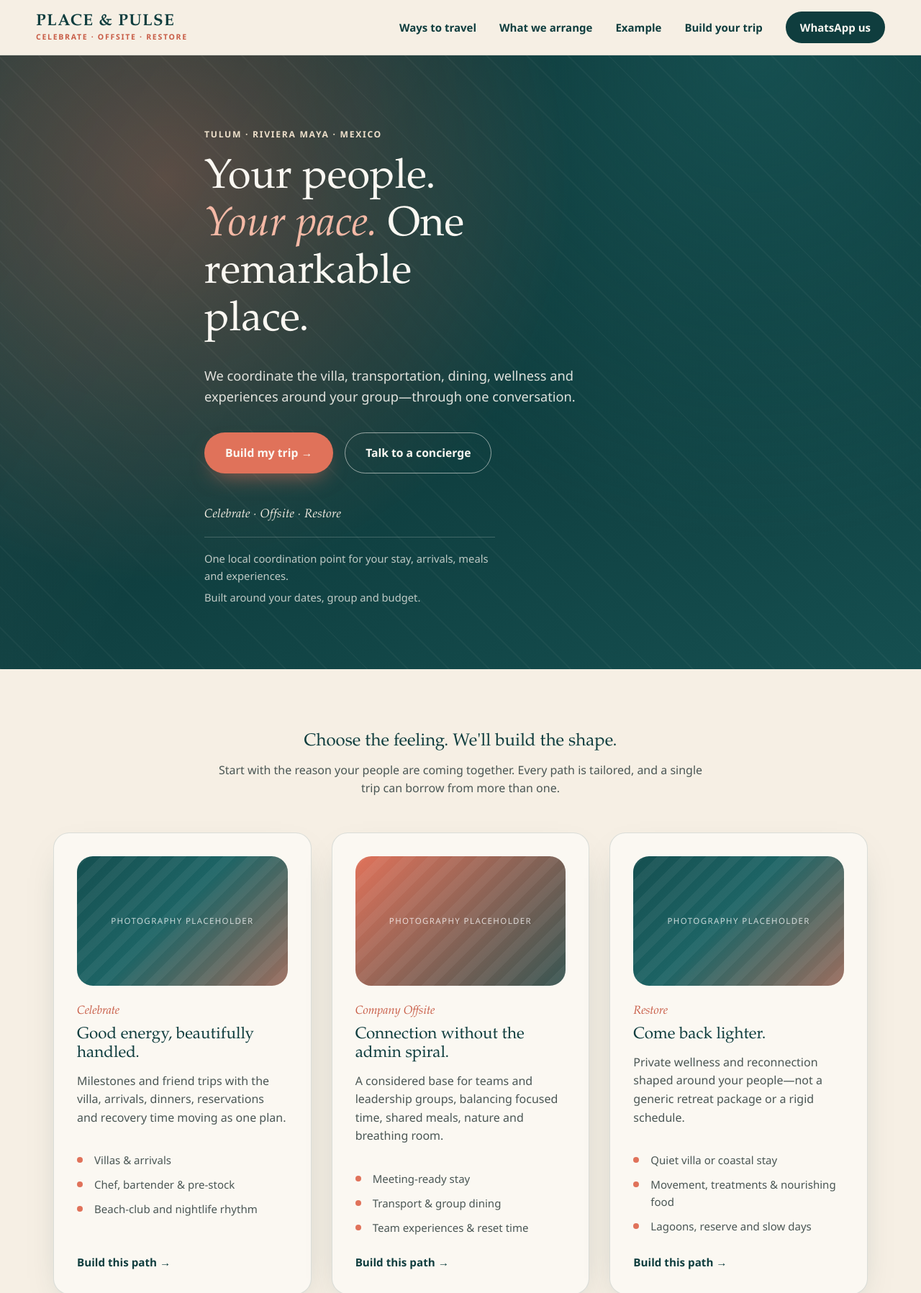
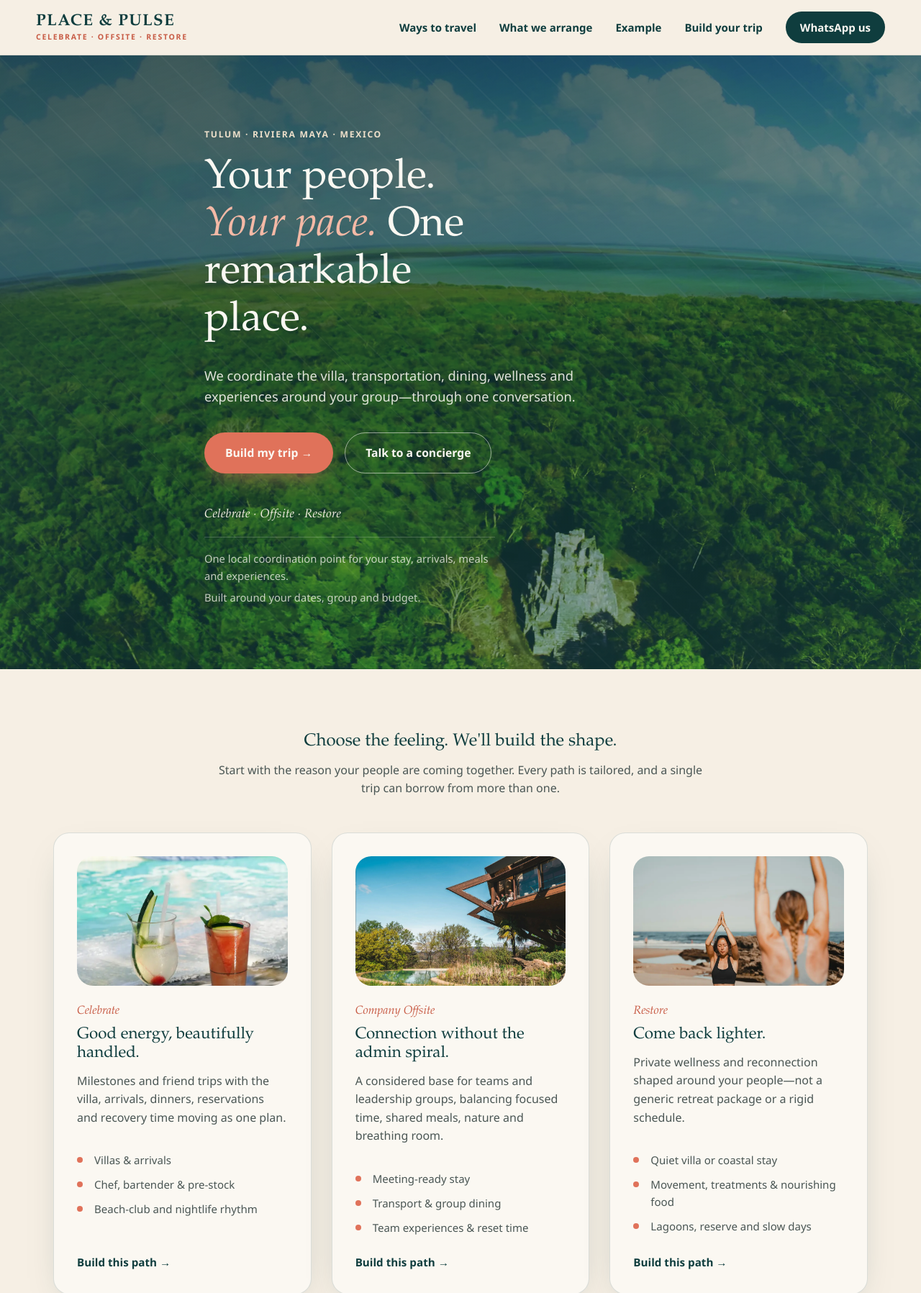
Before and after one commit to nosferatu3333/place-and-pulse, a plain HTML site: page index.html in a window 1280 px wide. Shown: the top 1797 px of the page at 72% size. Drawn offline with Linux system fonts and the light colour scheme.

Commit message:
Add real destination/lifestyle photography
Downloads the hero, ways-to-travel, itinerary, and nature photos from
the original prototype into images/ and wires them into the matching
photo-block placeholders. Updates the footer credit note and drops
the now-stale "no hotlinked images" comment.

Co-Authored-By: Claude Sonnet 5 <noreply@anthropic.com>

```diff
--- a/index.html
+++ b/index.html
@@ -10,15 +10,6 @@
 <meta property="og:title" content="Place & Pulse | Tulum Group Trip Concierge">
 <meta property="og:description" content="Villa, transport, dining, wellness and experiences for group trips in Tulum — one concierge, one conversation.">
 <meta name="twitter:card" content="summary">
-
-<!--
-  Photography note: the live version of this site credits its photographers via
-  Wikimedia Commons / Unsplash. This rebuild is fully self-contained and does not
-  hotlink any external images, so every photographic block below is a CSS-only
-  gradient placeholder. Before launch, replace each marked block with properly
-  licensed destination/lifestyle photography and restore full photo credits
-  (see the footer "Photography credits" line).
--->
 
 <style>
   :root{
@@ -219,12 +210,10 @@
     overflow:hidden;
     padding:96px 0 88px;
     background:
-      radial-gradient(circle at 18% 20%, rgba(224,114,90,0.35), transparent 45%),
-      radial-gradient(circle at 82% 0%, rgba(29,100,101,0.55), transparent 50%),
-      linear-gradient(160deg, var(--teal-950) 0%, var(--teal-900) 55%, var(--teal-800) 100%);
+      linear-gradient(160deg, rgba(10,44,45,0.85) 0%, rgba(15,61,62,0.6) 55%, rgba(29,100,101,0.4) 100%),
+      url('images/hero-sian-kaan-aerial-real.webp') center/cover no-repeat;
     color:var(--sand-50);
   }
-  /* // TODO: replace with real destination/lifestyle photography (hero background treatment) */
   .hero::after{
     content:"";
     position:absolute;
@@ -285,6 +274,11 @@
   .photo-block.alt{
     background:linear-gradient(135deg, var(--coral-500), var(--teal-800) 120%);
   }
+  .photo-block.has-photo{
+    background-size:cover;
+    background-position:center;
+  }
+  .photo-block.has-photo::before{ content:none; }
   .photo-block::before{
     content:"Photography placeholder";
     position:absolute;
@@ -759,8 +753,7 @@
 
       <div class="grid-3">
         <article class="card">
-          <!-- // TODO: replace with real destination/lifestyle photography -->
-          <div class="photo-block card-photo" aria-hidden="true"></div>
+          <div class="photo-block card-photo has-photo" style="background-image:url('images/group-poolside-cocktails-real.webp')" role="img" aria-label="Friends sharing drinks beside a tropical pool"></div>
           <span class="kicker">Celebrate</span>
           <h3>Good energy, beautifully handled.</h3>
           <p>Milestones and friend trips with the villa, arrivals, dinners, reservations and recovery time moving as one plan.</p>
@@ -773,8 +766,7 @@
         </article>
 
         <article class="card">
-          <!-- // TODO: replace with real destination/lifestyle photography -->
-          <div class="photo-block card-photo alt" aria-hidden="true"></div>
+          <div class="photo-block card-photo alt has-photo" style="background-image:url('images/group-tropical-villa-pool-real.webp')" role="img" aria-label="Modern tropical villa and pool"></div>
           <span class="kicker">Company Offsite</span>
           <h3>Connection without the admin spiral.</h3>
           <p>A considered base for teams and leadership groups, balancing focused time, shared meals, nature and breathing room.</p>
@@ -787,8 +779,7 @@
         </article>
 
         <article class="card">
-          <!-- // TODO: replace with real destination/lifestyle photography -->
-          <div class="photo-block card-photo" aria-hidden="true"></div>
+          <div class="photo-block card-photo has-photo" style="background-image:url('images/group-oceanfront-yoga-real.webp')" role="img" aria-label="Small group practicing yoga beside the Caribbean"></div>
           <span class="kicker">Restore</span>
           <h3>Come back lighter.</h3>
           <p>Private wellness and reconnection shaped around your people—not a generic retreat package or a rigid schedule.</p>
@@ -902,8 +893,7 @@
         </div>
       </div>
 
-      <!-- // TODO: replace with real destination/lifestyle photography -->
-      <div class="photo-block example-photo" aria-hidden="true"></div>
+      <div class="photo-block example-photo has-photo" style="background-image:url('images/group-poolside-dinner-real.webp')" role="img" aria-label="Group sharing a relaxed outdoor dinner"></div>
     </div>
   </section>
 
@@ -917,23 +907,20 @@
 
       <div class="grid-3">
         <article class="card nature-card">
-          <!-- // TODO: replace with real destination/lifestyle photography -->
-          <div class="photo-block card-photo" aria-hidden="true"></div>
+          <div class="photo-block card-photo has-photo" style="background-image:url('images/nopalitos-lagoon-real.webp')" role="img" aria-label="A lagoon in Quintana Roo"></div>
           <h3>Nopalitos &amp; lagoon days</h3>
           <p>Calm water, mangroves and an unhurried day away from the hotel zone. Access and route confirmed locally.</p>
           <p class="nature-caption">Regional lagoon reference image; exact access and route confirmed locally.</p>
         </article>
 
         <article class="card nature-card">
-          <!-- // TODO: replace with real destination/lifestyle photography -->
-          <div class="photo-block card-photo alt" aria-hidden="true"></div>
+          <div class="photo-block card-photo alt has-photo" style="background-image:url('images/sian-kaan-punta-allen-real.webp')" role="img" aria-label="Aerial photograph of Sian Ka'an Biosphere Reserve"></div>
           <h3>Sian Ka'an by water</h3>
           <p>A UNESCO biosphere reserve of mangrove channels, coastal wetlands and Caribbean water.</p>
         </article>
 
         <article class="card nature-card">
-          <!-- // TODO: replace with real destination/lifestyle photography -->
-          <div class="photo-block card-photo" aria-hidden="true"></div>
+          <div class="photo-block card-photo has-photo" style="background-image:url('images/punta-laguna-jungle-real.webp')" role="img" aria-label="Punta Laguna lagoon and forest"></div>
           <h3>Punta Laguna jungle</h3>
           <p>Lagoon, Maya forest and locally guided wildlife experiences, subject to conservation rules.</p>
         </article>
@@ -1083,7 +1070,7 @@
       </div>
     </div>
 
-    <p class="photo-credit-note">Photography credits: to be added once final imagery is licensed and placed.</p>
+    <p class="photo-credit-note">Photography is placeholder destination/lifestyle imagery pending final licensing and site-specific photo shoots.</p>
 
     <div class="footer-bottom">
       <span>© 2026 Place &amp; Pulse · Tulum · Riviera Maya · Mexico</span>
```
Also changed, not shown: images/group-oceanfront-yoga-real.webp (added), images/group-poolside-cocktails-real.webp (added), images/group-poolside-dinner-real.webp (added), images/group-tropical-villa-pool-real.webp (added), images/hero-sian-kaan-aerial-real.webp (added), images/nopalitos-lagoon-real.webp (added), images/punta-laguna-jungle-real.webp (added), images/sian-kaan-punta-allen-real.webp (added).
